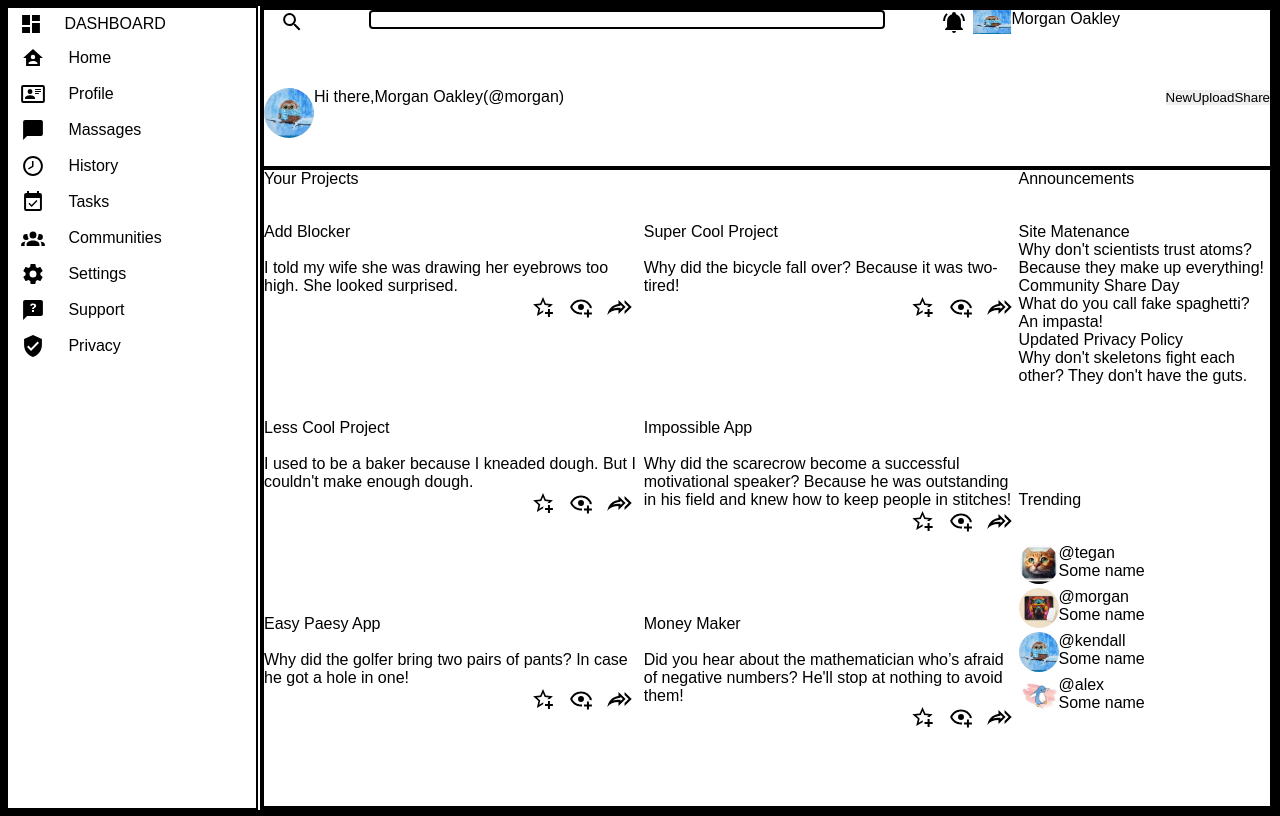
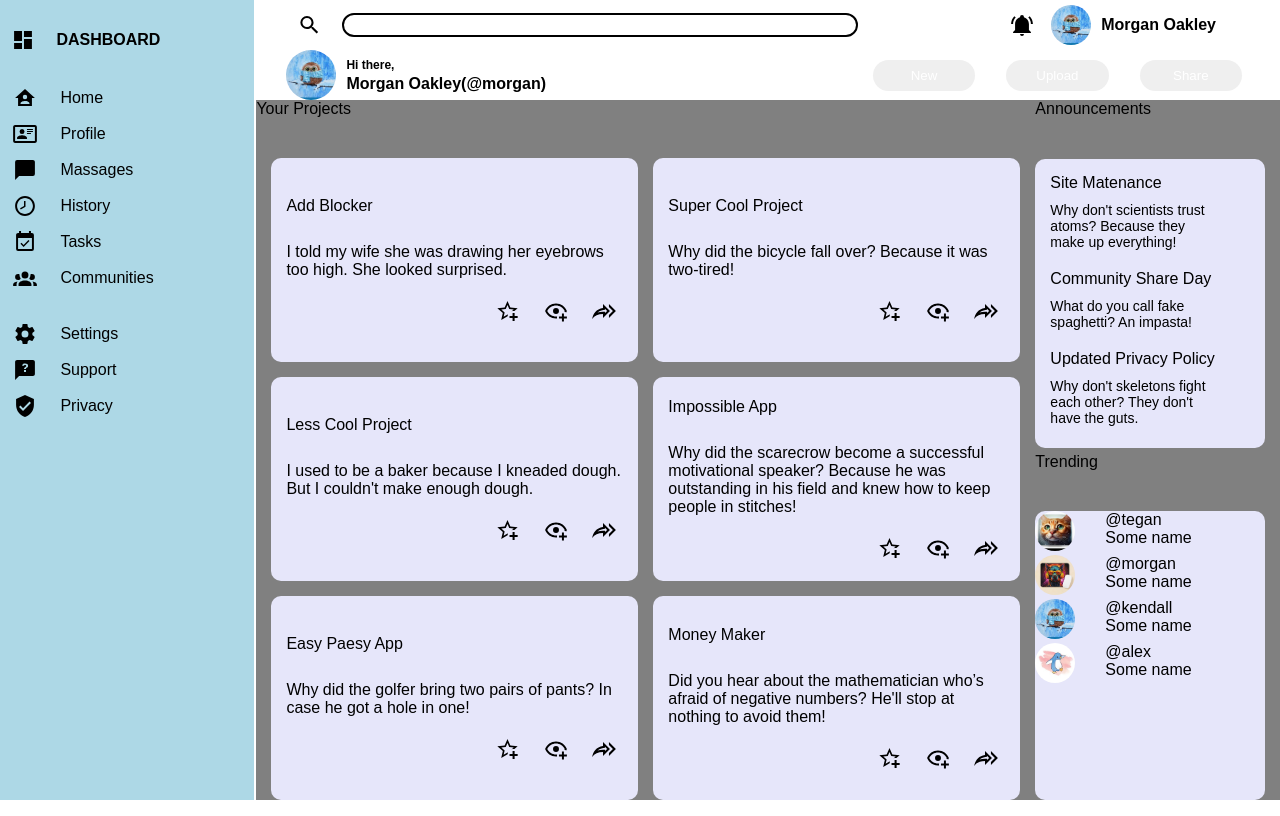
Before and after one commit to Vlad-Petruk/admin-dashboard, a plain HTML site: page index.html in a window 1280 px wide. Drawn offline with Linux system fonts and the light colour scheme.

Commit message:
styling without fight colours

```diff
--- a/index.html
+++ b/index.html
@@ -91,7 +91,7 @@
                         <div class="us-logo">
                             <img src="./img/owl.jpg" alt="">
                         </div>
-                        <div class="us-name">Morgan Oakley</div>
+                        <div class="us-name"><strong>Morgan Oakley</strong></div>
                     </div>
                </div>
                 <div class="user-panel">
@@ -99,8 +99,10 @@
                         <div class="us-logo2">
                             <img src="./img/owl.jpg" alt="">
                         </div>
-                        <div class="hi-there">Hi there,</div>
-                        <div class="us-name2">Morgan Oakley(@morgan)</div>
+                        <div class="hi-there-center">
+                            <div class="hi-there">Hi there,</div>
+                            <div class="us-name2">Morgan Oakley(@morgan)</div>
+                        </div>
                     </div>
                     <div class="buttons">
                         <div class="btn-new">
--- a/style.css
+++ b/style.css
@@ -5,7 +5,7 @@
 }
 
 *{
-    border: 2px solid black;
+
     padding: inherit;
     margin: inherit;
 }
@@ -22,12 +22,32 @@ body{
     gap: 2px;
 }
 
-.sidebar{
+.content{
+    grid-column: 2/6;
+    display: grid;
+    grid-template-rows: repeat(8, 1fr);
     height: 100vh;
 }
 
+
+/* Sidebar */
+
+.sidebar{
+    height: 100vh;
+    /* position: fixed; */
+    background: lightblue;
+
+    grid-column: 1/2;
+}
+
+
 .sidebar *{
     border: none;
+}
+
+.logo{
+    margin: 12px 0;
+    font-weight: bold;
 }
 
 .sidebar img{
@@ -40,6 +60,7 @@ body{
 .sidebar .cont{
     display: flex;
     align-items: center;
+
 }
 
 .nav-el,
@@ -50,16 +71,23 @@ body{
     gap: 10px;
 }
 
-.content{
-    grid-column: 2/6;
-    display: grid;
-    grid-template-rows: repeat(5, 1fr);
+.settings{
+    margin-top: 20px;
 }
 
+.settings *{
+    margin: 0;
+}
+
+/* Main content */
+
 .main-content{
-    grid-row: 2/6;
+    grid-row: 2/9;
     display: grid;
     grid-template-columns: repeat(4, 1fr);
+    background: gray;
+
+    gap: 15px;
 }
 
 .main-content *{
@@ -72,9 +100,6 @@ body{
     grid-template-rows: repeat(12, 1fr);
 }
 
-.section-header{
-
-}
 
 .projects{
 
@@ -83,6 +108,21 @@ body{
     grid-template-columns: repeat(2, 1fr);
     gap: 5px;
     grid-row: 2/13;
+
+    gap: 15px;
+    margin-left: 15px;
+}
+
+.project{
+    background: lavender;
+    padding: 5px;
+
+    display: flex;
+    flex-direction: column;
+    justify-content: center;
+
+    border-radius: 10px;
+    margin: 0;
 }
 
 .proj-icons{
@@ -106,10 +146,23 @@ body{
 
 .announcements{
     grid-row: 2/7;
+
+    background: lavender;
+    padding: 5px;
+    border-radius: 10px;
+    margin-right: 15px;
+}
+
+.announ-text{
+    font-size: 14px;
 }
 
 .trending{
     grid-row: 8/13;
+
+    background: lavender;
+    border-radius: 10px;
+    margin-right: 15px;
 }
 
 .user{
@@ -121,6 +174,8 @@ body{
     width: 40px;
     height: 40px;
 }
+
+/* Header */
 
 .header{
     display: grid;
@@ -144,39 +199,90 @@ body{
     align-items: center;
 }
 
+.us-logo img{
+    border-radius: 50%;
+    width: 40px;
+    height: 40px;
+}
+
+.input{
+   grid-column: 3/19;
+}
+
 #aa{
-    width: 40vw;
+   width: 40vw;
+   height: 20px;
     border: 2px solid black;
-    border-radius: 4px;
+    border-radius: 9000px;
+}
+
+.search-icon{
+    grid-column: 2/3;
 }
 
 .input-box{
     display: grid;
-    grid-template-columns: 1fr 11fr;
+    grid-template-columns: repeat(20,1fr);
     justify-items: center;
-
+    align-items: center;
 }
 
 .profile-info{
     display: flex;
+    justify-content: center;
+    align-items: center;
+    gap: 10px;
 }
 
 .user-panel{
     display: flex;
     justify-content: space-between;
+
 }
 
 .profile-info2{
     display: flex;
+    /* padding: 0 20px; */
+    gap: 10px;
+}
+
+.hi-there-center{
+    display: flex;
+    flex-direction: column;
+    justify-content: center;
+    gap: 3px;
+    font-weight: bold;
+}
+
+.hi-there{
+    font-size: 12px;
 }
 
 .profile-info2 img{
     border-radius: 50%;
     width: 50px;
     height: 50px;
+    margin-left: 30px;
+
+}
+
+.us-logo2{
+    display: flex;
+    align-items: center;
 }
 
 .buttons{
     display: flex;
     justify-content: right;
+    align-items: center;
+    gap: 25px;
+    margin-right: 35px;
 }
+
+.buttons *{
+    margin: 0;
+    width: 8vw;
+    padding: 8px 3px;
+    border-radius: 9000px;
+    color: white;
+}
```
